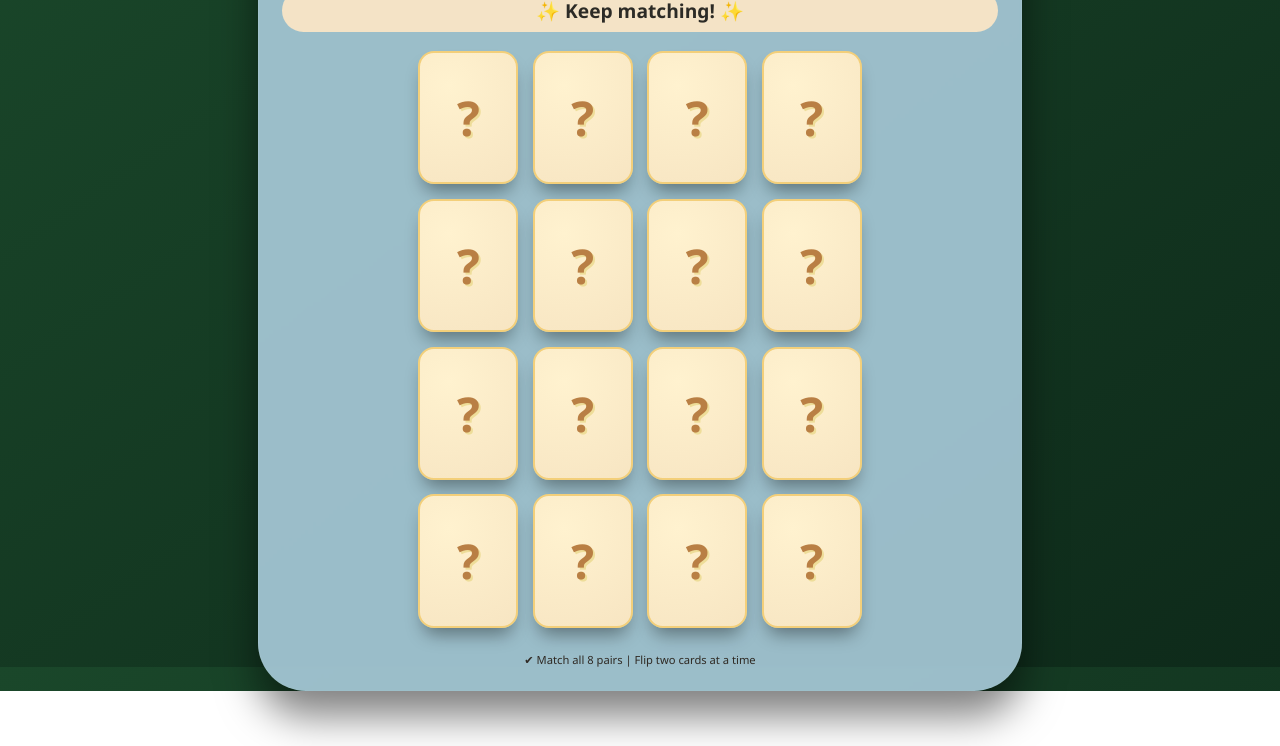
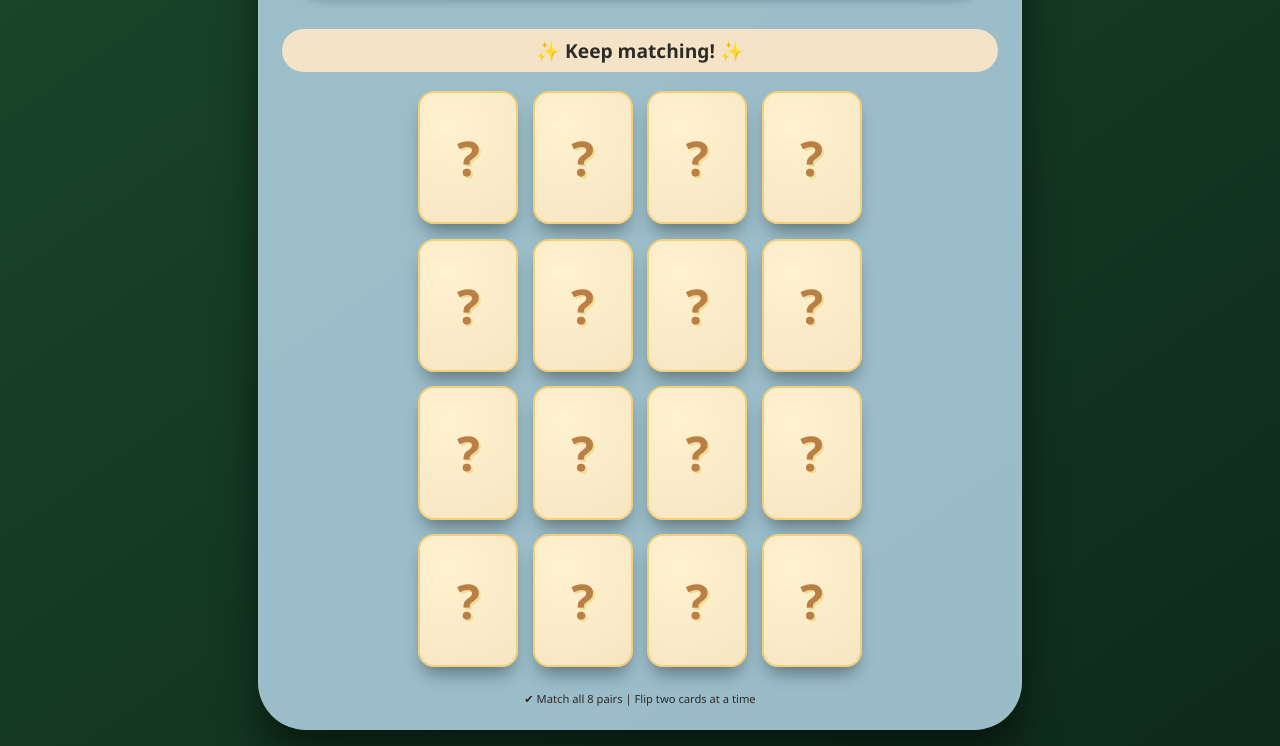
Before and after one commit to reincorrea/elective4-finals, a website: page index.html in a window 1280 px wide. Shown: the part 133-879 px from the top of the page. Before the commit the page ends 824 px from the top, so only its background shows below. Drawn offline with Linux system fonts and the light colour scheme.

Commit message:
Update index.html
change padding

```diff
--- a/index.html
+++ b/index.html
@@ -13,15 +13,13 @@
     }
 
     body {
-      height: 100dvh;
-      width: 100vw;
-      overflow: hidden;
+      min-height: 100vh;
       background: linear-gradient(145deg, #1a472a 0%, #0e2a1a 100%);
       display: flex;
       justify-content: center;
       align-items: center;
       font-family: 'Segoe UI', Roboto, 'Helvetica Neue', sans-serif;
-      padding: 0;
+      padding: 1rem;
     }
 
     /* game container */
```
